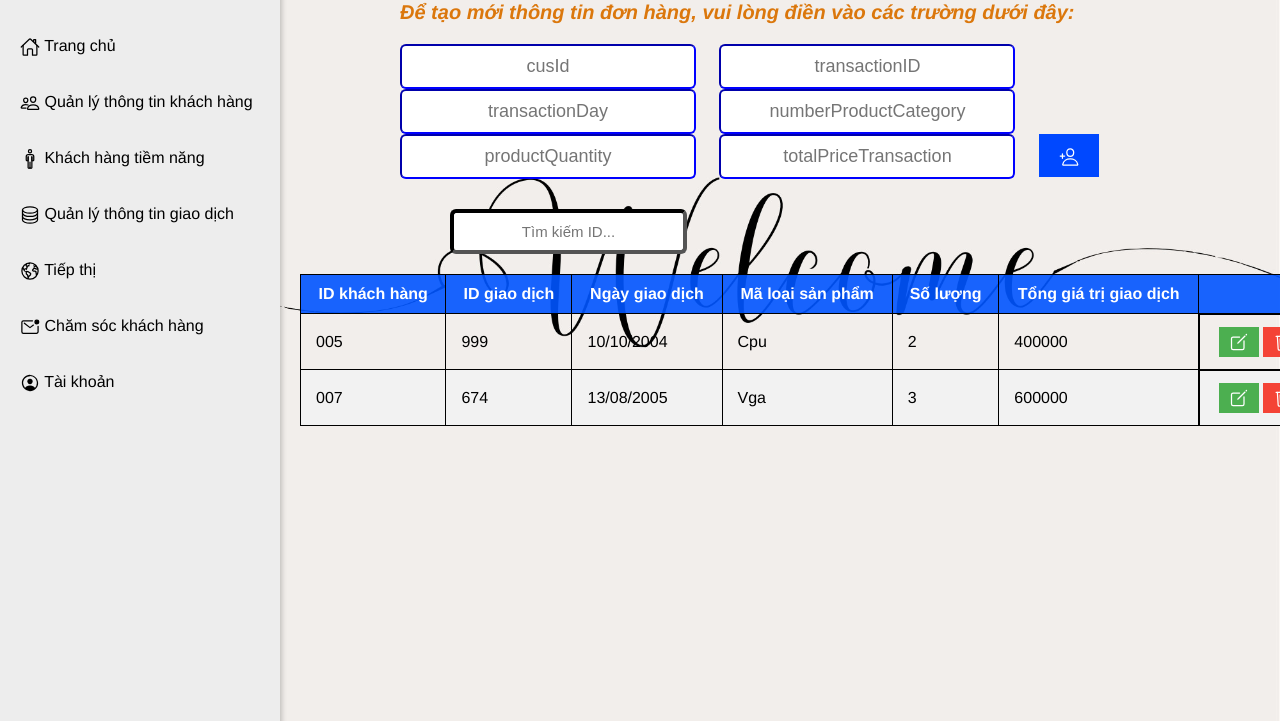
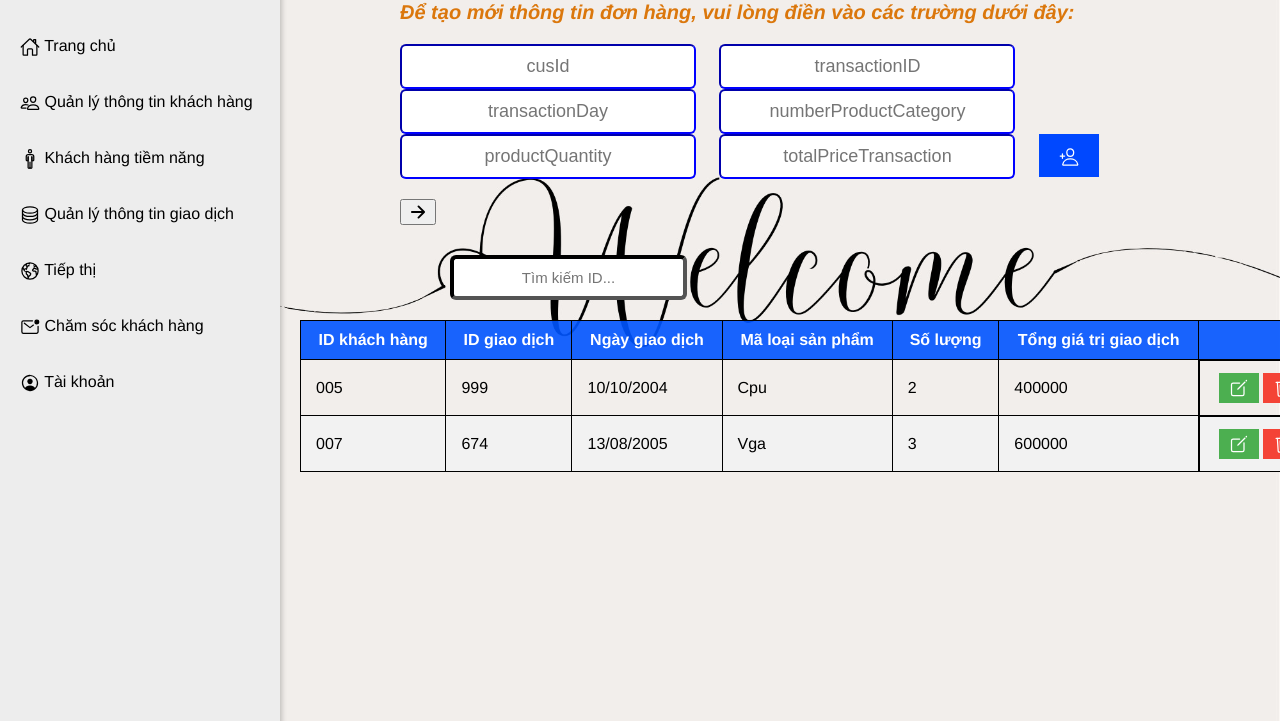
Before and after one commit to Dora314/software-engineer, a website: page public/QLDH/qldh.html in a window 1280 px wide. Shown: the part 79-800 px from the top of the page. Drawn offline with nearby package versions, Linux system fonts and the light colour scheme; files that its build step writes are made by us from their sources.

Commit message:
update button chuyển trangggggggg

```diff
--- a/public/QLDH/qldh.html
+++ b/public/QLDH/qldh.html
@@ -75,6 +75,8 @@
         <input type="text" id="totalPriceTransaction" placeholder="totalPriceTransaction">
         <button type="submit"><ion-icon name="person-add-outline"></ion-icon></button>
       </button>
+	<button type="button" style="display: block; margin-top: 20px;" onclick="location.href='../HTSP/htsp.html'">
+        <ion-icon name="arrow-forward-outline" class="ion-icon-larger"></ion-icon>
 
       </div>
     </div>
```
